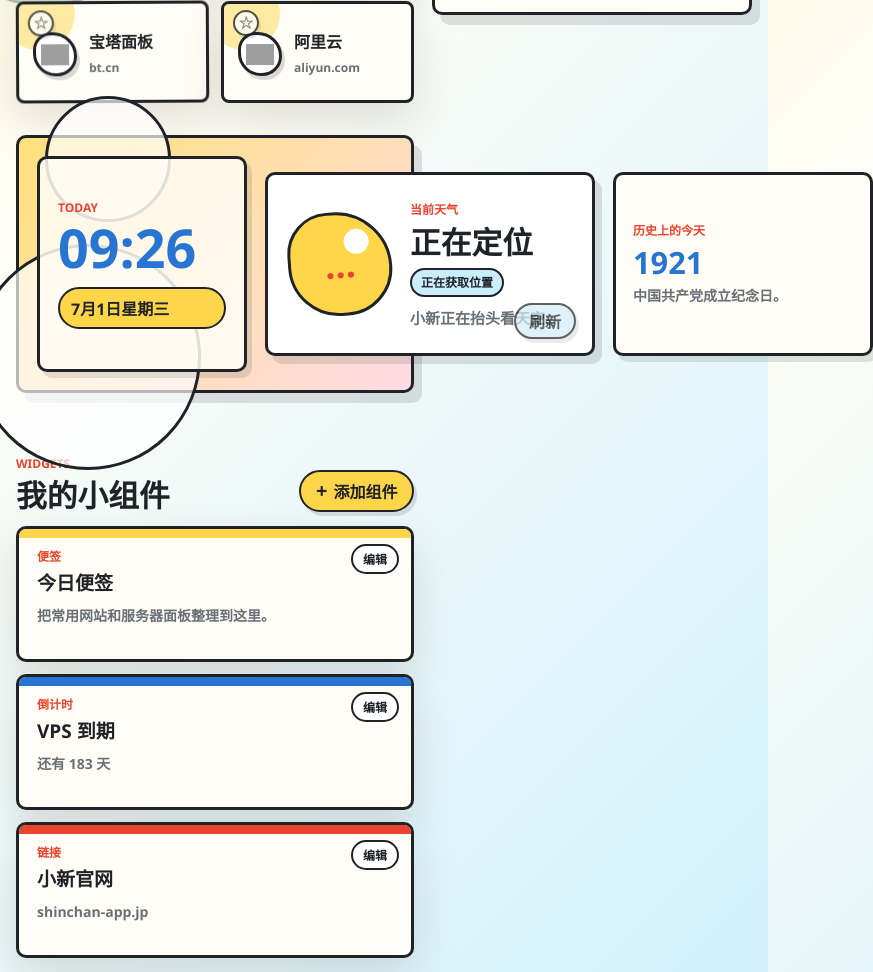
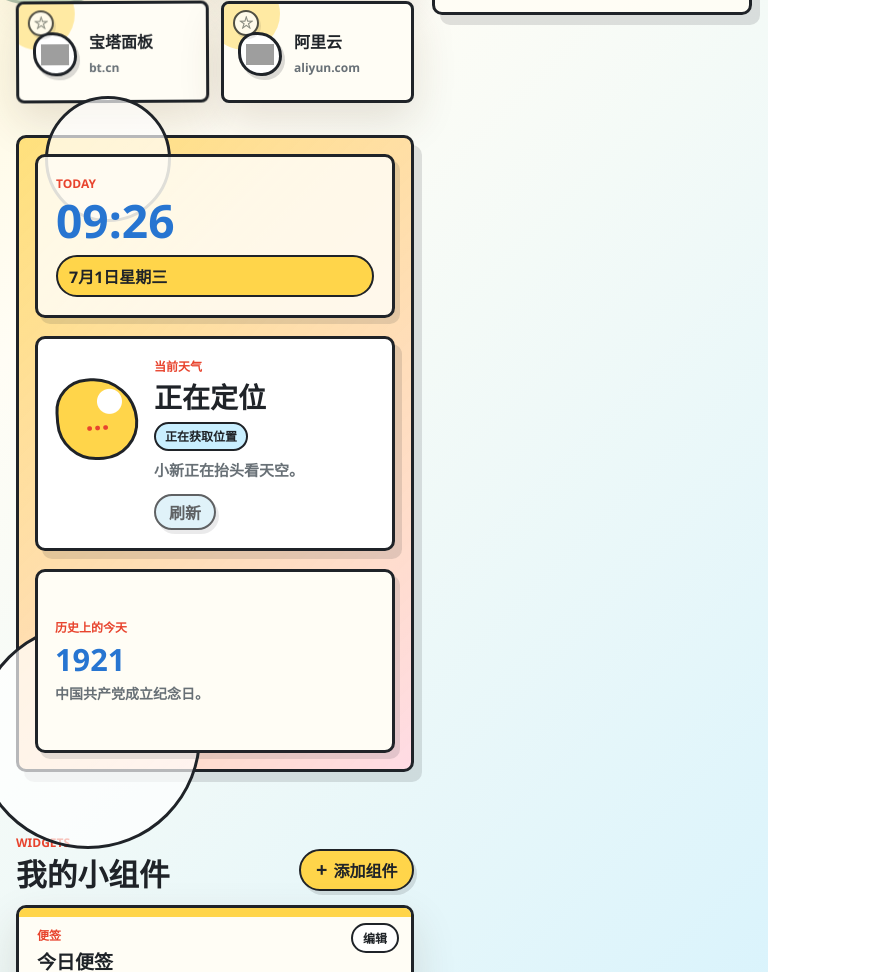
Before and after one commit to Swebersmith/browser-start-page-v2, a website: page index.html in a window 768 px wide. Shown: the part 873-1845 px from the top of the page, 873 px wide, since content can reach past the window. Drawn offline with Linux system fonts and the light colour scheme; no server answers; grey boxes are pictures that could not be loaded.

Commit message:
fix: make weather section responsive

```diff
--- a/styles.css
+++ b/styles.css
@@ -368,8 +368,8 @@ select:focus-visible,
 }
 
 .weather-stage {
-  grid-template-columns: minmax(210px, 0.74fr) minmax(330px, 1fr) minmax(260px, 0.84fr);
-  align-items: center;
+  grid-template-columns: repeat(auto-fit, minmax(min(100%, 240px), 1fr));
+  align-items: stretch;
   z-index: 20;
   overflow: visible;
 }
@@ -427,6 +427,7 @@ select:focus-visible,
 
 .weather-time-card {
   align-self: stretch;
+  min-width: 0;
   padding: 18px;
   border: 3px solid var(--line);
   border-radius: 10px;
@@ -436,7 +437,7 @@ select:focus-visible,
 
 .weather-time-card h2 {
   color: var(--blue);
-  font-size: clamp(44px, 7vw, 86px);
+  font-size: clamp(42px, 6vw, 76px);
   line-height: 0.9;
 }
 
@@ -454,11 +455,12 @@ select:focus-visible,
   position: relative;
   z-index: 1;
   display: grid;
+  min-width: 0;
   min-height: 184px;
-  grid-template-columns: 104px minmax(0, 1fr);
-  gap: 18px;
+  grid-template-columns: 92px minmax(0, 1fr);
+  gap: 16px;
   align-items: center;
-  padding: 20px;
+  padding: 18px;
   border: 3px solid var(--line);
   border-radius: 10px;
   background: #fff;
@@ -467,8 +469,8 @@ select:focus-visible,
 
 .weather-icon {
   display: grid;
-  width: 104px;
-  height: 104px;
+  width: 92px;
+  height: 92px;
   place-items: center;
   border: 3px solid var(--line);
   border-radius: 42% 58% 48% 52%;
@@ -476,7 +478,7 @@ select:focus-visible,
     radial-gradient(circle at 68% 28%, #fff 0 12px, transparent 13px),
     var(--yellow);
   color: var(--red);
-  font-size: 36px;
+  font-size: 32px;
   font-weight: 950;
   transform: rotate(-4deg);
 }
@@ -493,20 +495,24 @@ select:focus-visible,
 .weather-panel strong {
   display: block;
   color: var(--ink);
-  font-size: clamp(28px, 4vw, 48px);
+  font-size: clamp(28px, 3.6vw, 46px);
   line-height: 1.05;
+  overflow-wrap: anywhere;
 }
 
 .weather-panel span {
   display: block;
-  margin-top: 10px;
+  margin-top: 9px;
+  padding-right: 76px;
   color: var(--muted);
   font-size: 15px;
   font-weight: 800;
+  line-height: 1.35;
 }
 
 .weather-location {
   display: inline-block;
+  max-width: 100%;
   margin-top: 9px;
   padding: 5px 9px;
   border: 2px solid var(--line);
@@ -516,6 +522,7 @@ select:focus-visible,
   font-size: 12px;
   font-weight: 950;
   line-height: 1.25;
+  overflow-wrap: anywhere;
 }
 
 .weather-refresh {
@@ -540,6 +547,7 @@ select:focus-visible,
   position: relative;
   z-index: 6;
   display: grid;
+  min-width: 0;
   min-height: 184px;
   align-content: center;
   gap: 9px;
@@ -568,6 +576,7 @@ select:focus-visible,
   font-size: 14px;
   font-weight: 850;
   line-height: 1.45;
+  overflow-wrap: anywhere;
 }
 
 .today-history-detail {
@@ -2149,6 +2158,37 @@ dialog[open] .dialog-card {
   }
 }
 
+@media (min-width: 721px) and (max-width: 1120px) {
+  .character-stage {
+    padding: 16px;
+  }
+
+  .weather-stage {
+    grid-template-columns: 1fr;
+  }
+
+  .weather-panel {
+    grid-template-columns: 82px minmax(0, 1fr);
+  }
+
+  .weather-icon {
+    width: 82px;
+    height: 82px;
+    font-size: 28px;
+  }
+
+  .weather-panel span {
+    padding-right: 0;
+  }
+
+  .weather-refresh {
+    position: static;
+    grid-column: 2;
+    justify-self: start;
+    margin-top: -2px;
+  }
+}
+
 :root[data-theme="dark"] .hero-strip,
 :root[data-theme="dark"] .character-stage,
 :root[data-theme="dark"] .weather-panel,
```
